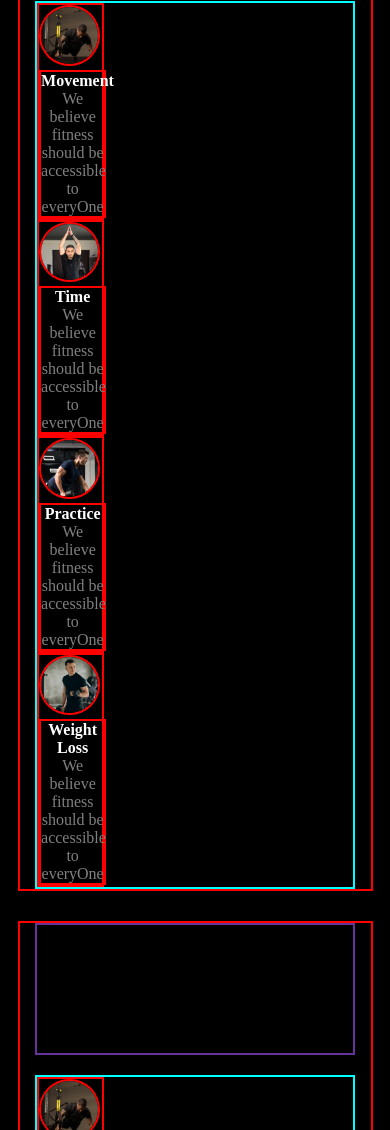
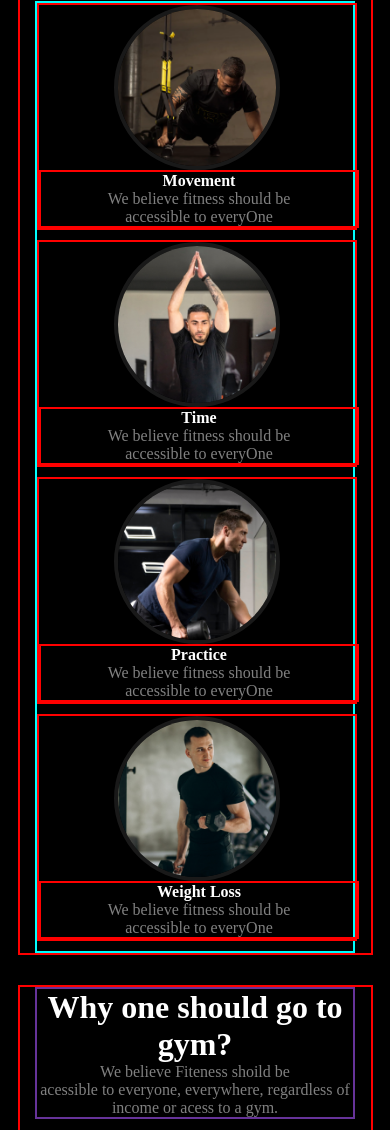
Before and after one commit to Mohammedefti/assignment-2, a plain HTML site: page index.html in a window 390 px wide. Shown: the part 870-2000 px from the top of the page. Drawn offline with Linux system fonts and the light colour scheme.

Commit message:
Alhamdulilah second section responsive done

```diff
--- a/index.html
+++ b/index.html
@@ -77,28 +77,32 @@
                 <img src="images/image 3.png" alt="">
                 <div class="img-content">
                     <h4 class="color-1">Movement</h4>
-                    <p class="color-2">We believe fitness should be accessible to everyOne</p>
+                    <p class="color-2">We believe fitness should be
+                        <br> accessible to everyOne</p>
                 </div>
             </div>
             <div class="img-two">
                 <img src="images/image 2.png" alt="">
                 <div class="img-content-1">
                     <h4 class="color-1">Time</h4>
-                    <p class="color-2">We believe fitness should be accessible to everyOne</p>
+                    <p class="color-2">We believe fitness should be
+                        <br>accessible to everyOne</p>
                 </div>
             </div>
             <div class="img-three">
                 <img src="images/image 4.png" alt="">
                 <div class="img-content-2">
                     <h4 class="color-1">Practice</h4>
-                    <p class="color-2">We believe fitness should be accessible to everyOne</p>
+                    <p class="color-2">We believe fitness should be
+                        <br> accessible to everyOne</p>
                 </div>
             </div>
             <div class="img-four">
                 <img src="images/image 5.png" alt="">
                 <div class="img-content-3">
                     <h4 class="color-1">Weight Loss</h4>
-                    <p class="color-2">We believe fitness should be accessible to everyOne</p>
+                    <p class="color-2">We believe fitness should be
+                        <br> accessible to everyOne</p>
                 </div>
             </div>
 
@@ -107,8 +111,9 @@
 
      <div class="creative-section">
         <div class="second-section-title">
-            <h1>Why one should go to gym?</h1>
-            <p>We believe Fiteness shoild be acessible to everyone, everywhere,
+            <h1 class="color-1">Why one should go to gym?</h1>
+            <p class="color-2">We believe Fiteness shoild be
+                <br>  acessible to everyone, everywhere,
                 regardless of income or acess to a gym.
 
             </p>
@@ -117,29 +122,36 @@
             <div class="img-one">
                 <img src="images/image 3.png" alt="">
                 <div class="img-content">
-                    <h4>Increase Movement</h4>
-                    <p>We believe fitness should be accessible to everyOne</p>
+                    <h4 class="color-1">Increase Movement</h4>
+                    <p class="color-2">We believe fitness should be
+
+                        <br>accessible to everyOne</p>
                 </div>
             </div>
             <div class="img-two">
                 <img src="images/image 2.png" alt="">
                 <div class="img-content-1">
-                    <h4>Sincere about Time</h4>
-                    <p>We believe fitness should be accessible to everyOne</p>
+                    <h4 class="color-1">Sincere about Time</h4>
+                    <p class="color-2">We believe fitness should be
+                        <br> accessible to everyOne</p>
                 </div>
             </div>
             <div class="img-three">
                 <img src="images/image 4.png" alt="">
                 <div class="img-content-2">
-                    <h4>Work Hard</h4>
-                    <p>We believe fitness should be accessible to everyOne</p>
+                    <h4 class="color-1">Work Hard</h4>
+                    <p class="color-2">We believe fitness should be
+                        <br>
+                         accessible to everyOne</p>
                 </div>
             </div>
             <div class="img-four">
                 <img src="images/image 5.png" alt="">
                 <div class="img-content-3">
-                    <h4>Aware of targets</h4>
-                    <p>We believe fitness should be accessible to everyOne</p>
+                    <h4 class="color-1">Aware of targets</h4>
+                    <p class="color-2">We believe fitness should be
+                        <br> accessible to everyOne</p>
+
                 </div>
             </div>
 
--- a/styles/responsive.css
+++ b/styles/responsive.css
@@ -73,10 +73,16 @@
 
 
     }
-    .img-one img{
-        width: 90%;
-        margin: 0 auto;
-        border: 2px solid red;
+    .img-one, .img-two,
+    .img-three, .img-four{
+        width: 100%;
+        margin-bottom: 10px;
     }
+    .img-one img, .img-two img,
+.img-three img,
+.img-four img{
+    width: 50%;
+    display: block;
+}
 
 }
--- a/styles/styles.css
+++ b/styles/styles.css
@@ -216,14 +216,14 @@ body{
 .img-four{
     width: 20%;
     /* border-radius: 50%; */
-
+    /* outline-color: rgb(25, 25, 25); */
 border: 2px red solid;
 }
 
 .img-one img, .img-two img,
 .img-three img,
 .img-four img{
-    border: 2px solid red;
+    border: 4px solid rgb( 25,25,25);
     border-radius: 50%;
 
     align-items: center;
```
